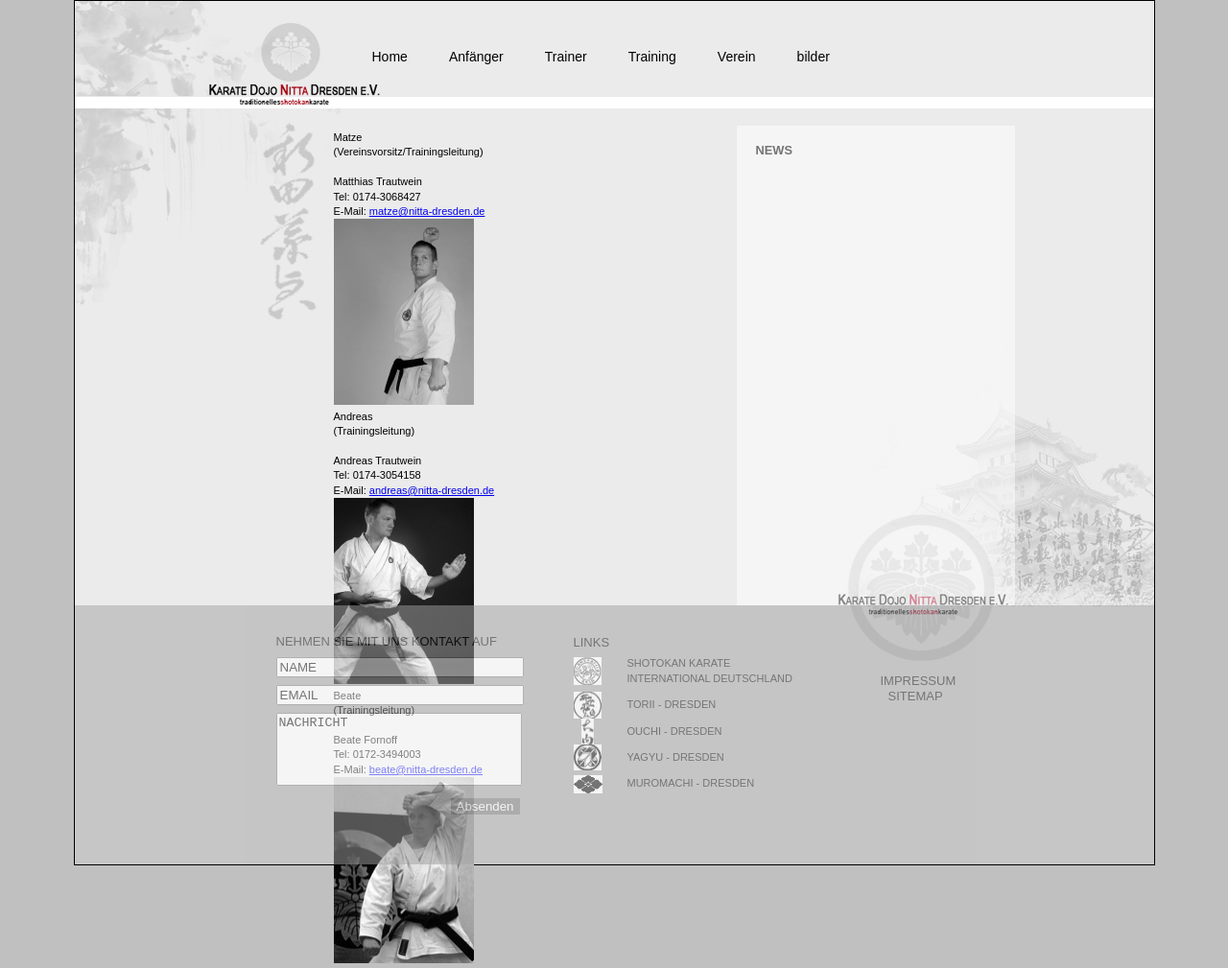
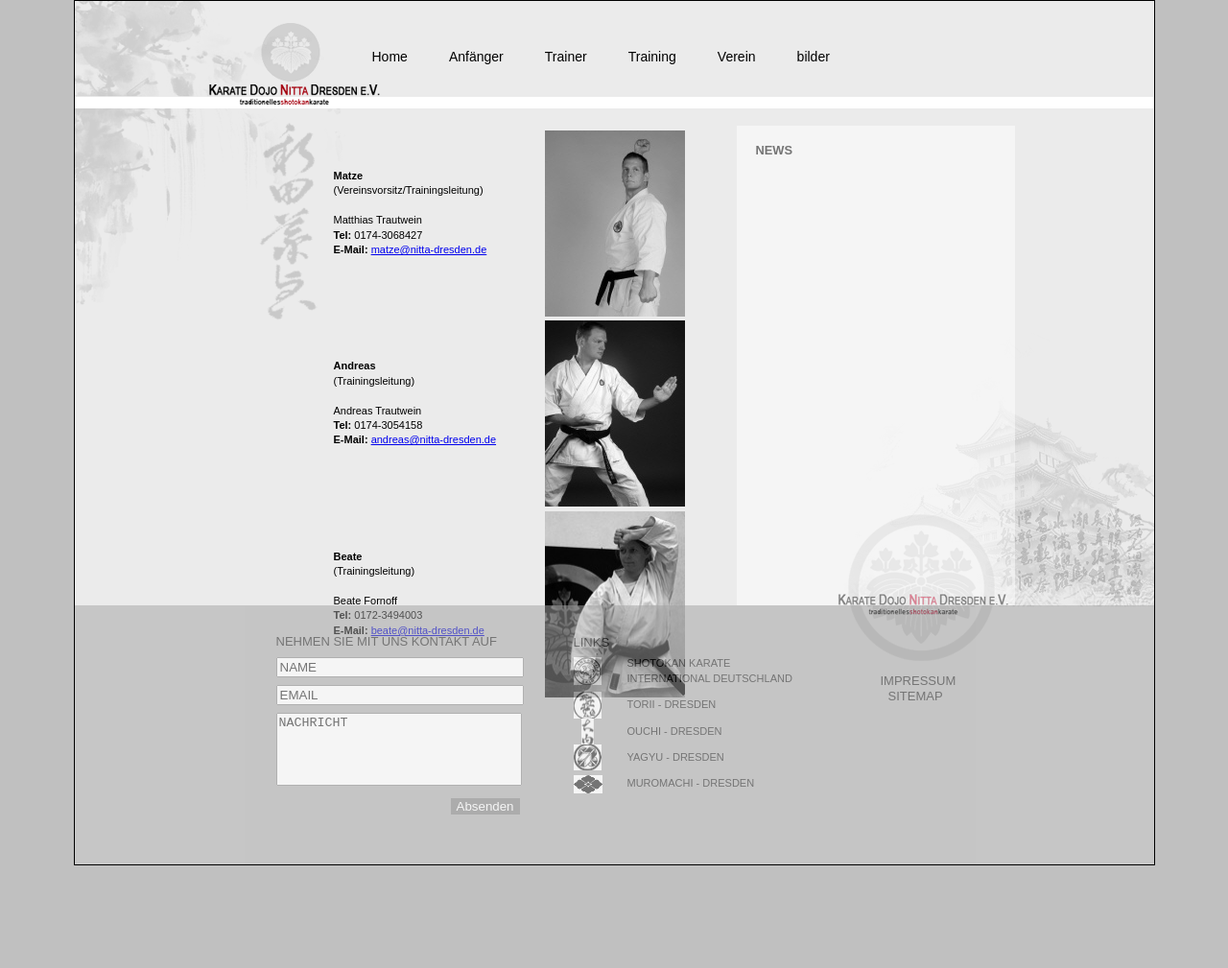
Before and after one commit to phipse/NittaSeite, a Jekyll site: the page built from trainer.html, in a window 1280 px wide. Shown: the whole page at 96% size. Built offline with Jekyll 4.4.1, drawn with Linux system fonts in a browser that asks for light colours; after the commit the page ends 941 px from its top, so only the background shows below that.

Commit message:
left/right sections für Trainerdaten & Bilder

```diff
--- a/css/new_default.css
+++ b/css/new_default.css
@@ -68,6 +68,20 @@ header
 	width: 400px;
 }
 
+#sect_main_left
+{
+	float: left;
+	width: 50%;
+	padding: 40px 0px;
+}
+
+#sect_main_right
+{
+	float: left;
+	width: 40%;
+	padding: 0px 20px;
+}
+
 #sect_news
 {
 	float: left;
--- a/trainer.html
+++ b/trainer.html
@@ -2,35 +2,56 @@
 layout: default
 ---
 <!-- TODO: fix image layout -->
-
-<span><span class="bold">Matze</span><br />
+<div id="sect_main_left">
+  <span>
+    <b>Matze</b></span><br />
     (Vereinsvorsitz/Trainingsleitung)<br />
     <br />
     Matthias Trautwein<br />
-  <span class="bold">Tel:</span> 0174-3068427<br />
-  <span class="bold">E-Mail:</span> <a href="mailto:matze@nitta-dresden.de">matze@nitta-dresden.de</a></span>
+    <b>Tel:</b> 0174-3068427<br />
+    <b>E-Mail:</b> <a href="mailto:matze@nitta-dresden.de">matze@nitta-dresden.de</a>
+  </span>
   <br>
-<a href="/NittaSeite/images/trainer/matze.jpg" class="smoothbox" title="">
-  <img src="/NittaSeite/images/trainer/matze_146.jpg" width="146" height="194" class="border" alt="" /></a>
+</div>
 
+<div id="sect_main_right">
+  <a href="/images/trainer/matze.jpg" class="smoothbox" title="">
+    <img src="/images/trainer/matze_146.jpg" width="146" height="194" class="border" alt="" /></a>
+</div>
 
-<br><span><span class="bold">Andreas</span><br />
+<br>
+<div id="sect_main_left">
+  <span>
+    <b>Andreas</b><br />
     (Trainingsleitung)<br />
     <br />
     Andreas Trautwein<br />
-  <span class="bold">Tel:</span> 0174-3054158<br />
-  <span class="bold">E-Mail:</span> <a href="mailto:andreas@nitta-dresden.de">andreas@nitta-dresden.de</a></span>
+    <b>Tel:</b> 0174-3054158<br />
+    <b>E-Mail:</b> <a href="mailto:andreas@nitta-dresden.de">andreas@nitta-dresden.de</a>
+  </span>
   <br>
-<a href="/NittaSeite/images/trainer/andreas.jpg" class="smoothbox" title="">
-  <img src="/NittaSeite/images/trainer/andreas_146.jpg" width="146" height="194" class="border" alt="" /></a>
+</div>
+
+<div id="sect_main_right">
+  <a href="/images/trainer/andreas.jpg" class="smoothbox" title="">
+    <img src="/images/trainer/andreas_146.jpg" width="146" height="194" class="border" alt="" /></a>
+</div>
 
 
-<br> <span><span class="bold">Beate</span><br />
+<br>
+<div id="sect_main_left">
+  <span>
+    <b>Beate</b><br />
     (Trainingsleitung)<br />
     <br />
     Beate Fornoff<br />
-  <span class="bold">Tel:</span> 0172-3494003<br />
-  <span class="bold">E-Mail:</span> <a href="mailto:beate@nitta-dresden.de">beate@nitta-dresden.de</a></span>
+    <b>Tel:</b> 0172-3494003<br />
+    <b>E-Mail:</b> <a href="mailto:beate@nitta-dresden.de">beate@nitta-dresden.de</a>
+  </span>
   <br>
-<a href="/NittaSeite/images/trainer/beate.jpg" class="smoothbox" title="">
-  <img src="/NittaSeite/images/trainer/beate_146.jpg" width="146" height="194" class="border" alt="" /></a>
+</div>
+
+<div id="sect_main_right">
+  <a href="/images/trainer/beate.jpg" class="smoothbox" title="">
+    <img src="/images/trainer/beate_146.jpg" width="146" height="194" class="border" alt="" /></a>
+</div>
```
Lines whose indentation alone changed are shown as unchanged.
